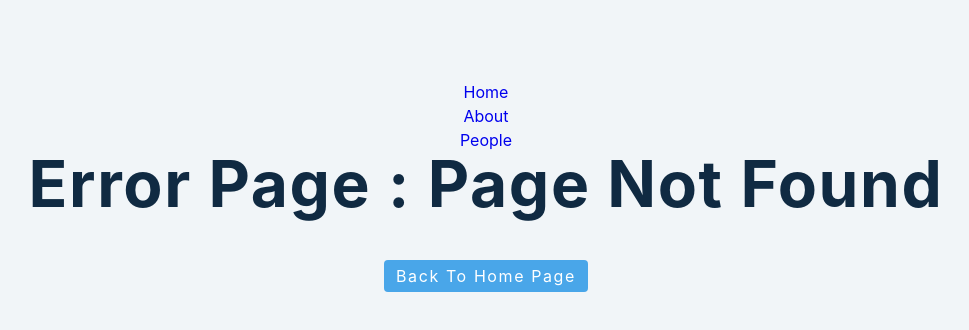
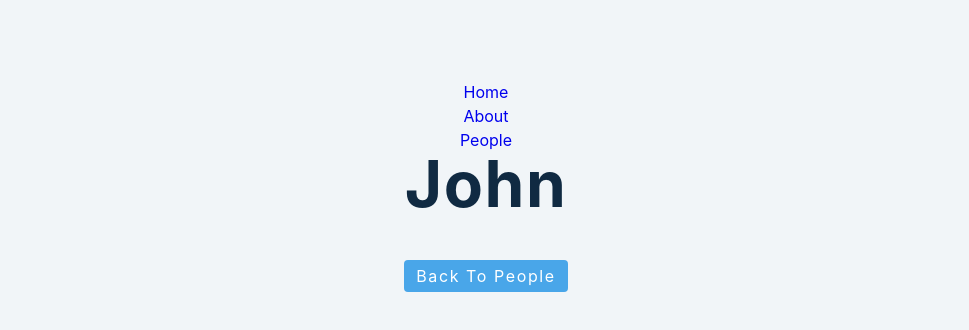
Before and after one commit to VertikaJain/music-classification-python, a React (Create React App) app: page /person/1 in a window 1280 px wide. Before the commit this address had no page. Shown: the top 330 px of the page, without its empty margins (154-1123 px from the left). Built offline with nearby package versions, Linux system fonts and the light colour scheme.

Commit message:
URL param and Placeholder example in Router

```diff
--- a/src/11-react-router/People.js
+++ b/src/11-react-router/People.js
@@ -1,4 +1,5 @@
 import React from 'react'
+import { Link } from "react-router-dom"
 
 const people = [
     { id: 1, name: 'john' },
@@ -13,7 +14,8 @@ const People = () => {
             {people.map(person => {
                 return (
                     <div key={person.id} className="item">
-                        {person.name}
+                        <h4>{person.name}</h4>
+                        <Link to={`/person/${person.id}`}>About</Link> {/* Placeholder - URL should be same as mentioned in Route. */}
                     </div>
                 )
             })}
--- a/src/11-react-router/Person.js
+++ b/src/11-react-router/Person.js
@@ -0,0 +1,31 @@
+import React, { useEffect, useState } from 'react'
+import { Link, useParams } from "react-router-dom"
+
+const people = [
+    { id: 1, name: 'john' },
+    { id: 2, name: 'peter' },
+    { id: 3, name: 'susan' },
+    { id: 4, name: 'anna' },
+]
+
+const Person = () => {
+    const [name, setName] = useState("default name")
+    const { id } = useParams()
+
+    useEffect(() => {
+        // const person = people.find(person => person.id == id)
+        setName(people.find(person => person.id === parseInt(id)).name)
+    }, [])
+
+    return (
+        <div>
+            <h1>{name}</h1>
+            <Link to="/people" className="btn">Back to People</Link>
+        </div>
+    )
+}
+
+export default Person
+
+
+// useParam() returns an object having the parameter and it's value passed from the URL
--- a/src/11-react-router/index.js
+++ b/src/11-react-router/index.js
@@ -12,7 +12,7 @@ import Navbar from "./Navbar"
 
 const Index = () => {
     return <Router>
-        <Navbar/>
+        <Navbar />
         <Switch>
             <Route exact path="/">
                 <Home />
@@ -23,6 +23,7 @@ const Index = () => {
             <Route path="/people">
                 <People />
             </Route>
+            <Route path="/person/:id" children={<Person />}></Route> {/* URL parameter here is id (can be named anything) */}
             <Route path="*">
                 <Error />
             </Route>
```
